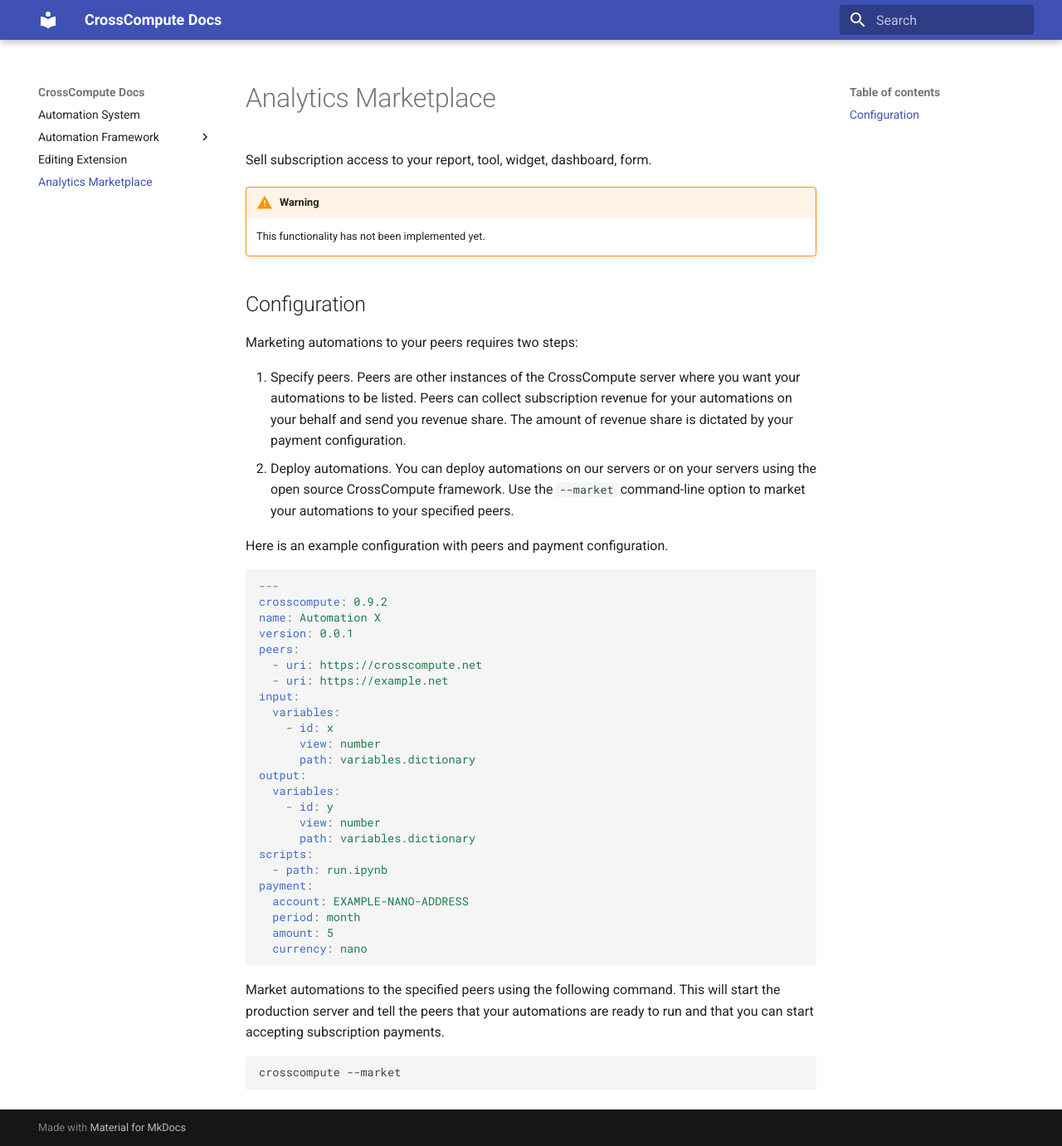
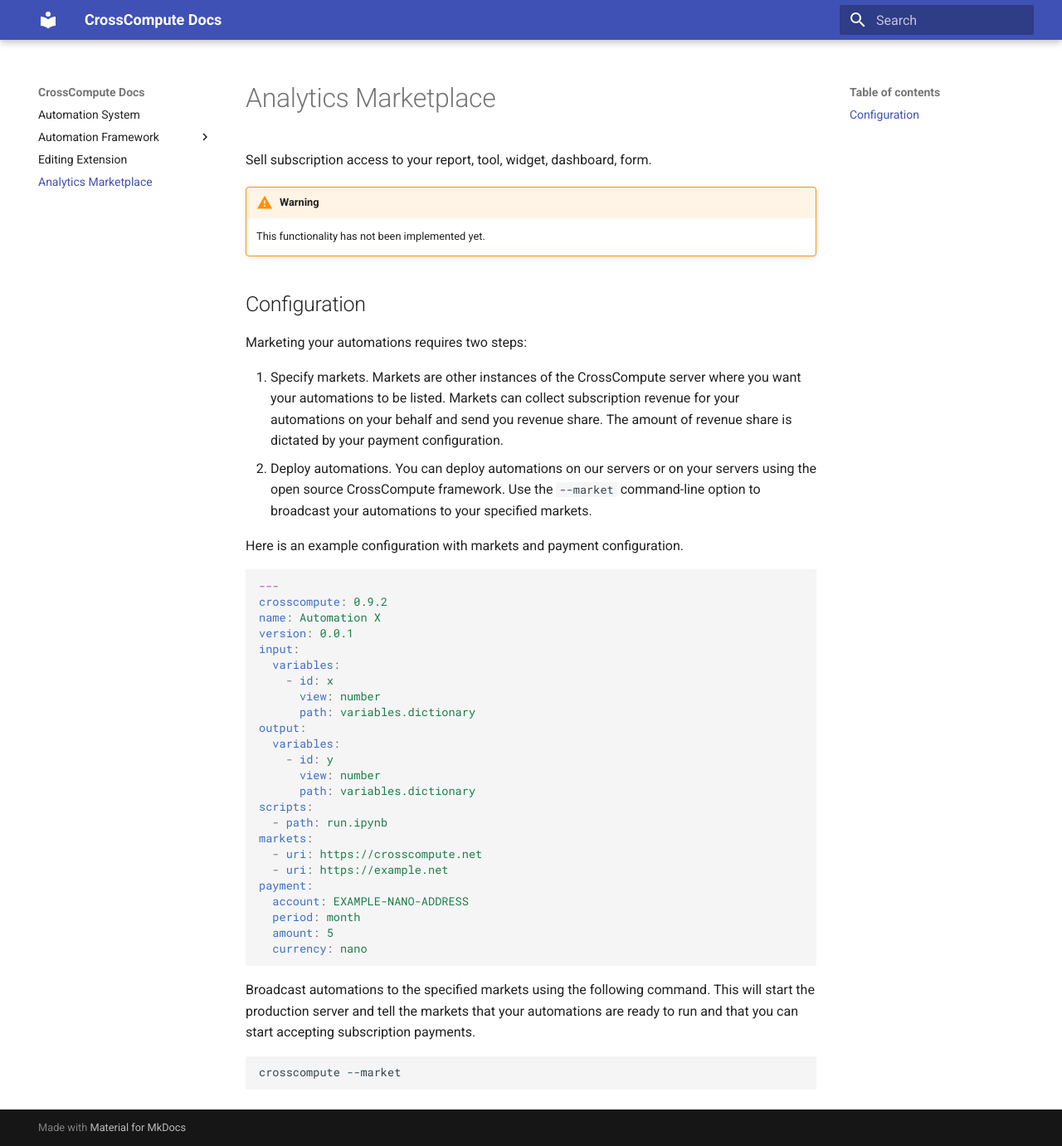
Before and after one commit to crosscompute/crosscompute-docs, an MkDocs documentation site: the page built from docs/analytics-marketplace/README.md, in a window 1280 px wide and 1381 px high. Shown: the whole window at 83% size. Built offline with MkDocs 1.6.1 and Material for MkDocs 9.7.7, drawn with Linux system fonts in a browser that asks for light colours.

Commit message:
Rename peers to markets

````diff
--- a/docs/analytics-marketplace/README.md
+++ b/docs/analytics-marketplace/README.md
@@ -8,21 +8,18 @@
 
 ## Configuration
 
-Marketing automations to your peers requires two steps:
+Marketing your automations requires two steps:
 
-1. Specify peers. Peers are other instances of the CrossCompute server where you want your automations to be listed. Peers can collect subscription revenue for your automations on your behalf and send you revenue share. The amount of revenue share is dictated by your payment configuration.
-2. Deploy automations. You can deploy automations on our servers or on your servers using the open source CrossCompute framework. Use the `--market` command-line option to market your automations to your specified peers.
+1. Specify markets. Markets are other instances of the CrossCompute server where you want your automations to be listed. Markets can collect subscription revenue for your automations on your behalf and send you revenue share. The amount of revenue share is dictated by your payment configuration.
+2. Deploy automations. You can deploy automations on our servers or on your servers using the open source CrossCompute framework. Use the `--market` command-line option to broadcast your automations to your specified markets.
 
-Here is an example configuration with peers and payment configuration.
+Here is an example configuration with markets and payment configuration.
 
 ```yaml
 ---
 crosscompute: 0.9.2
 name: Automation X
 version: 0.0.1
-peers:
-  - uri: https://crosscompute.net
-  - uri: https://example.net
 input:
   variables:
     - id: x
@@ -35,6 +32,9 @@
       path: variables.dictionary
 scripts:
   - path: run.ipynb
+markets:
+  - uri: https://crosscompute.net
+  - uri: https://example.net
 payment:
   account: EXAMPLE-NANO-ADDRESS
   period: month
@@ -42,7 +42,7 @@
   currency: nano
 ```
 
-Market automations to the specified peers using the following command. This will start the production server and tell the peers that your automations are ready to run and that you can start accepting subscription payments.
+Broadcast automations to the specified markets using the following command. This will start the production server and tell the markets that your automations are ready to run and that you can start accepting subscription payments.
 
 ```bash
 crosscompute --market
````
Also changed, not shown: docs/automation-framework/configuration.md (+2 -2 lines).
